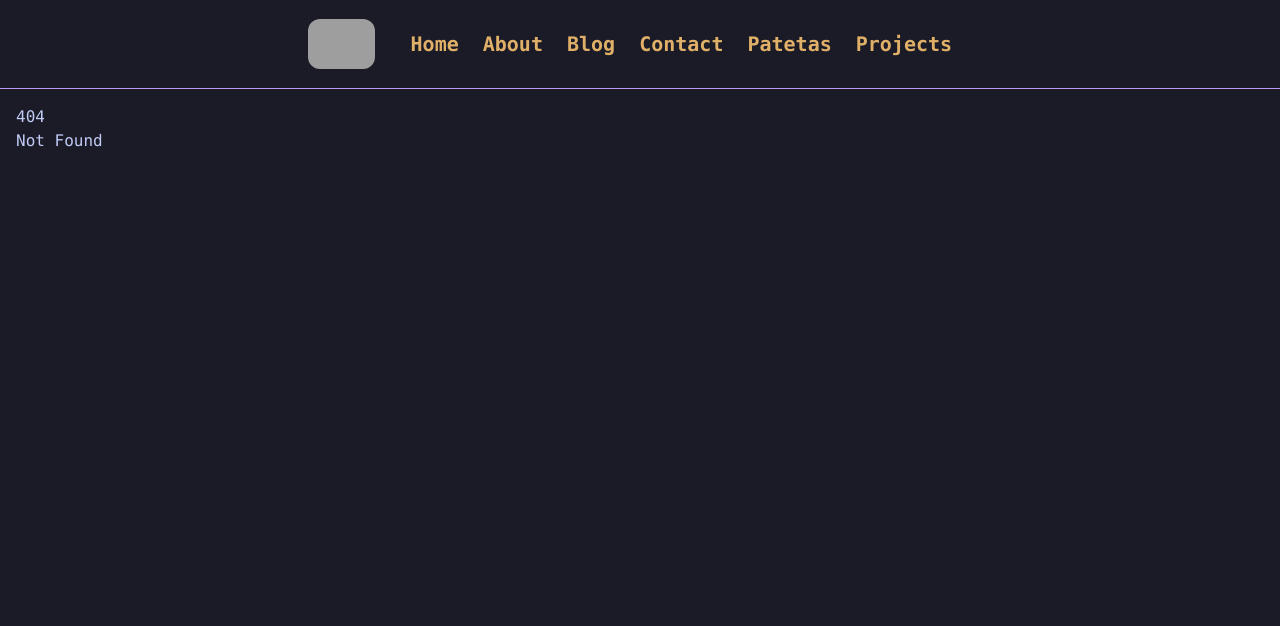
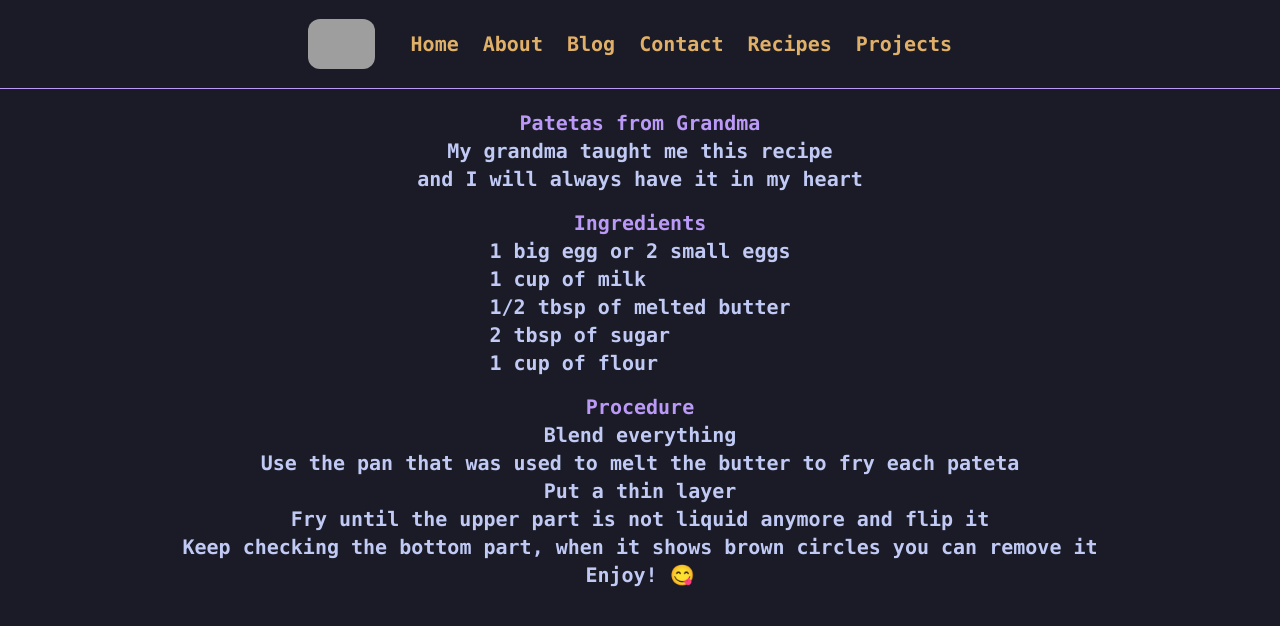
Before and after one commit to clr-cera/clr-cera.github.io, a SvelteKit app: page /recipes in a window 1280 px wide. Before the commit this address had no page. Shown: the top 626 px of the page. Built offline with nearby package versions, Linux system fonts and the light colour scheme; grey boxes are pictures that could not be loaded.

Commit message:
latest changes

```diff
--- a/package.json
+++ b/package.json
@@ -22,7 +22,7 @@
 		"tailwindcss": "^4.0.0",
 		"typescript": "^5.0.0",
 		"typescript-eslint": "^8.20.0",
-		"vite": "^6.2.6"
+		"vite": "^7.3.1"
 	},
 	"private": true,
 	"scripts": {
--- a/src/lib/nav.svelte
+++ b/src/lib/nav.svelte
@@ -58,7 +58,7 @@
 		<a href="/about"><strong>About</strong></a>
 		<a href="/blog"><strong>Blog</strong></a>
 		<a href="/contact"><strong>Contact</strong></a>
-		<a href="/patetas"><strong>Patetas</strong></a>
+		<a href="/recipes"><strong>Recipes</strong></a>
 		<a href="/projects"><strong>Projects</strong></a>
 	</div>
 </nav>
--- a/src/routes/patetas/+page.svelte
+++ b/src/routes/recipes/+page.svelte
@@ -1,12 +1,12 @@
 <div class="m-2 flex flex-col items-center justify-center py-1 text-xl font-bold">
-	<h1 class="text-mypurple">Thanks Grandma</h1>
+	<h1 class="text-mypurple">Patetas from Grandma</h1>
 	<div class="text-center">
 		<p>
-			My grandma teached me this recipe<br />and I will always have it in my heart<br />
+			My grandma taught me this recipe<br />and I will always have it in my heart<br />
 		</p>
 	</div>
 
-	<h1 class="text-mypurple mt-4">Ingredients</h1>
+	<h2 class="text-mypurple mt-4">Ingredients</h2>
 	<ul>
 		<li>1 big egg or 2 small eggs</li>
 		<li>1 cup of milk</li>
@@ -15,10 +15,10 @@
 		<li>1 cup of flour</li>
 	</ul>
 
-	<h1 class="text-mypurple mt-4">Procedure</h1>
+	<h2 class="text-mypurple mt-4">Procedure</h2>
 	<ul class="text-center">
 		<li>Blend everything</li>
-		<li>Use the pan that was used to melt the butter to fry each patetas</li>
+		<li>Use the pan that was used to melt the butter to fry each pateta</li>
 		<li>Put a thin layer</li>
 		<li>Fry until the upper part is not liquid anymore and flip it</li>
 		<li>Keep checking the bottom part, when it shows brown circles you can remove it</li>
```
Also changed, not shown: 2 other files (tests, documents, lock files or other folders).
